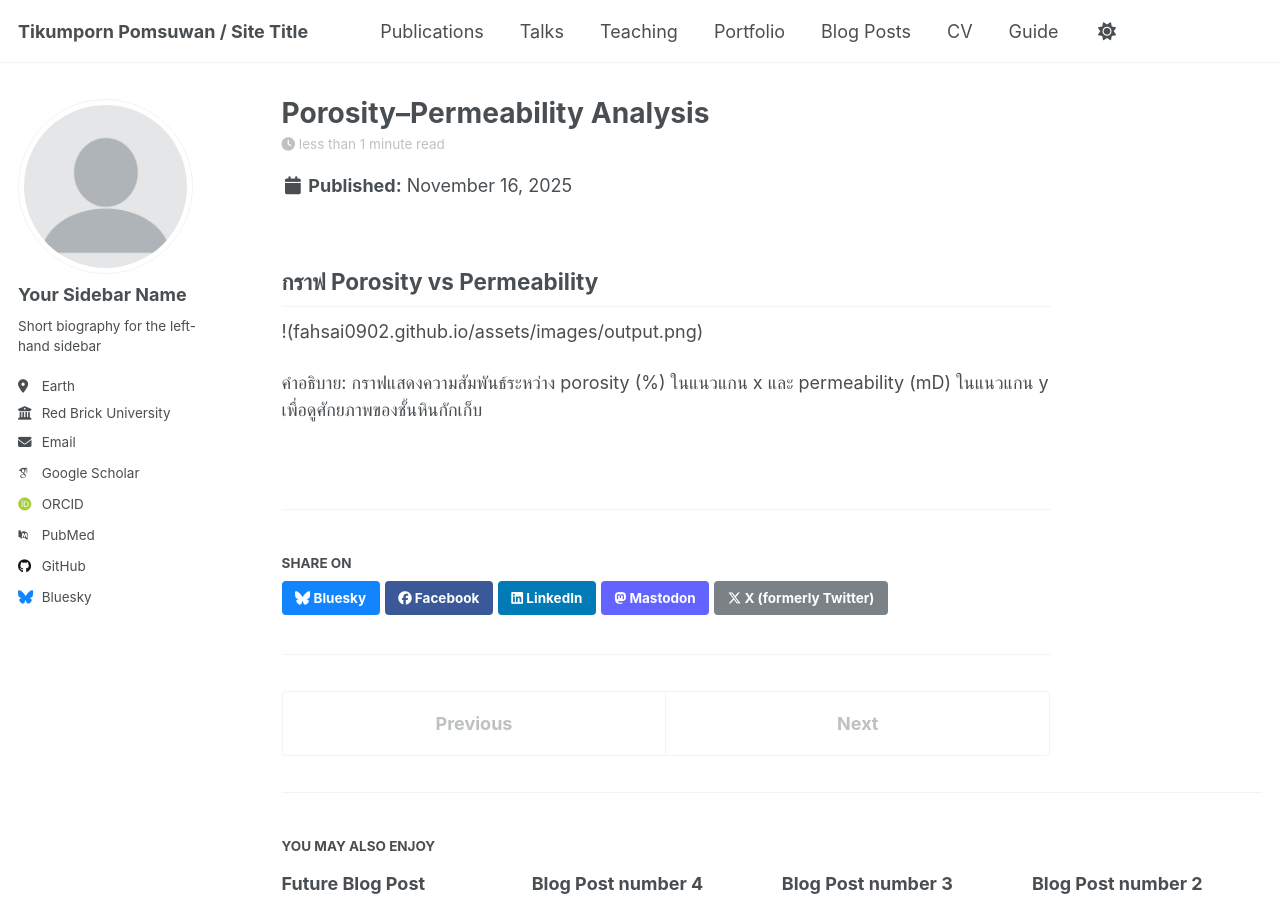
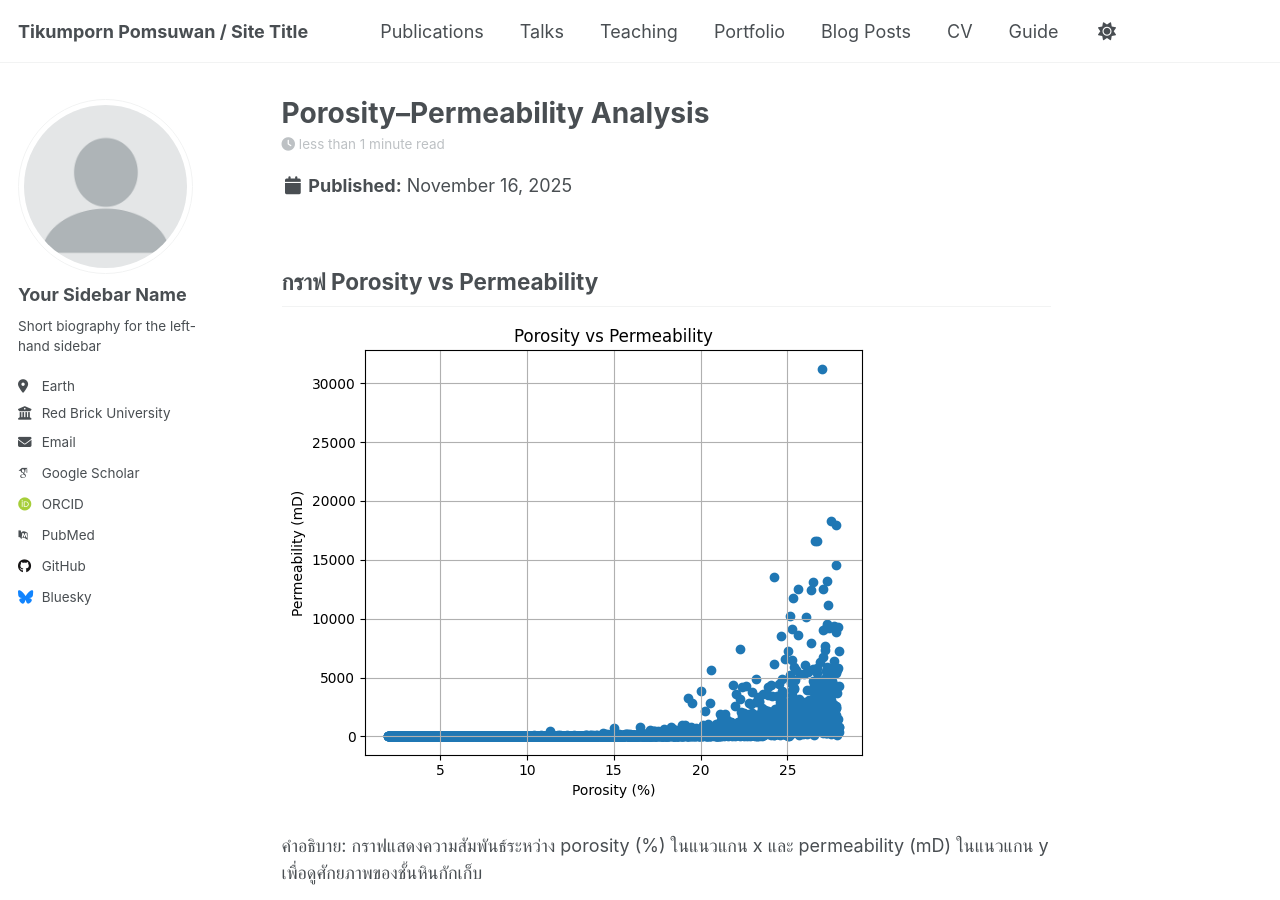
Before and after one commit to Fahsai0902/Fahsai0902.github.io, a Jekyll site: the page built from _posts/2025-11-16-blog-post-5.md, in a window 1280 px wide and 900 px high. Built offline with Jekyll 4.4.1, drawn with Linux system fonts in a browser that asks for light colours; some web fonts are replaced; a script that is not in the unit is left out.

Commit message:
Update 2025-11-16-blog-post-5.md

```diff
--- a/_posts/2025-11-16-blog-post-5.md
+++ b/_posts/2025-11-16-blog-post-5.md
@@ -4,7 +4,7 @@ title: Porosity–Permeability Analysis
 
 ## กราฟ Porosity vs Permeability
 
-!(fahsai0902.github.io/assets/images/output.png)
+![Porosity vs Permeability]({{ site.baseurl }}/assets/images/output.png)
 
 คำอธิบาย:
 กราฟแสดงความสัมพันธ์ระหว่าง porosity (%) ในแนวแกน x และ permeability (mD) ในแนวแกน y เพื่อดูศักยภาพของชั้นหินกักเก็บ
```
